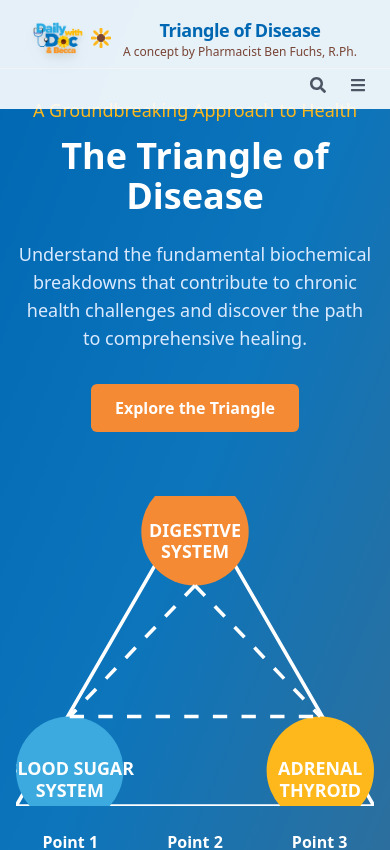
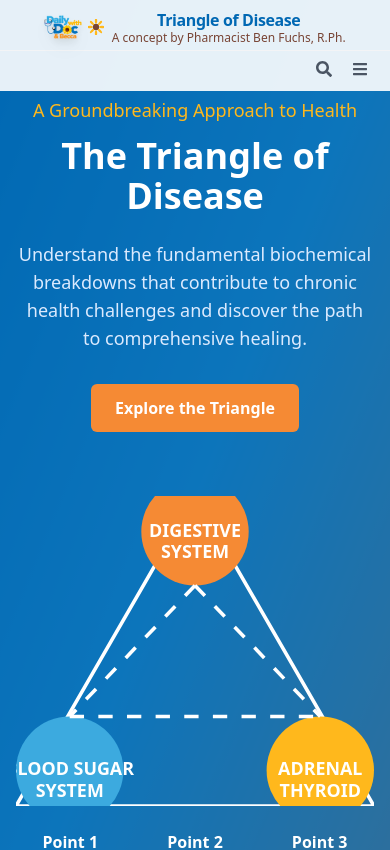
Before and after one commit to CoachAJ/Triangle-of-Disease, a React (Vite) app: page / in a window 390 px wide. Shown: the top 850 px of the page. Built offline with nearby package versions, Linux system fonts and the light colour scheme.

Commit message:
Significantly reduce header height - smaller logo, fonts, padding to prevent content cutoff

```diff
--- a/src/components/Header.tsx
+++ b/src/components/Header.tsx
@@ -49,19 +49,19 @@ const Header = () => {
   return (
     <header
       className={`fixed w-full z-50 transition-all duration-300 ${
-        isScrolled ? 'bg-white shadow-md py-1' : 'bg-white/90 py-2'
+        isScrolled ? 'bg-white shadow-md py-0.5' : 'bg-white/90 py-1'
       }`}
     >
       {/* Top Row - Logo and Title */}
       <div className="container mx-auto px-4">
-        <Link to="/" className="flex items-center justify-center group py-2">
+        <Link to="/" className="flex items-center justify-center group py-1">
           <img
             src="/logo-header.png"
             alt="Daily with Doc & Becca"
-            className="h-8 md:h-10 drop-shadow-lg transition-transform group-hover:scale-105"
+            className="h-6 md:h-7 drop-shadow-lg transition-transform group-hover:scale-105"
           />
           <svg
-            className="ml-2 w-5 h-5 md:w-6 md:h-6 flex-shrink-0"
+            className="ml-1.5 w-4 h-4 md:w-5 md:h-5 flex-shrink-0"
             viewBox="0 0 40 40"
             fill="none"
             xmlns="http://www.w3.org/2000/svg"
@@ -79,11 +79,11 @@ const Header = () => {
               <ellipse cx="30" cy="30" rx="3" ry="7" transform="rotate(-45 30 30)" fill="#FFB81C" />
             </g>
           </svg>
-          <div className="ml-3 text-center">
-            <span className="block font-proxima text-health-blue text-lg md:text-xl font-extrabold tracking-tight">
+          <div className="ml-2 text-center">
+            <span className="block font-proxima text-health-blue text-base md:text-lg font-extrabold tracking-tight">
               Triangle of Disease
             </span>
-            <span className="text-xs text-hot-chocolate block">
+            <span className="text-xs text-hot-chocolate block -mt-0.5">
               A concept by Pharmacist Ben Fuchs, R.Ph.
             </span>
           </div>
@@ -92,9 +92,9 @@ const Header = () => {
 
       {/* Bottom Row - Navigation */}
       <div className="border-t border-gray-100">
-        <div className="container mx-auto px-4 flex justify-between items-center">
+        <div className="container mx-auto px-4 flex justify-between items-center py-1">
           {/* Desktop Navigation */}
-          <nav className="hidden lg:flex items-center justify-center w-full space-x-6">
+          <nav className="hidden lg:flex items-center justify-center w-full space-x-4">
             <NavLink to="/" end className={navLinkClasses}>
               Home
             </NavLink>
@@ -124,7 +124,7 @@ const Header = () => {
             </NavLink>
             <button
               onClick={toggleSearch}
-              className="ml-4 p-2 text-gray-600 hover:text-health-blue transition-colors"
+              className="ml-3 p-1.5 text-gray-600 hover:text-health-blue transition-colors"
               aria-label="Search"
             >
               <FaSearch />
@@ -135,14 +135,14 @@ const Header = () => {
           <div className="flex items-center lg:hidden ml-auto">
             <button
               onClick={toggleSearch}
-              className="p-2 mr-2 text-gray-600 hover:text-health-blue transition-colors"
+              className="p-1.5 mr-2 text-gray-600 hover:text-health-blue transition-colors"
               aria-label="Search"
             >
               <FaSearch />
             </button>
             <button
               onClick={toggleMenu}
-              className="p-2 text-gray-600 hover:text-health-blue transition-colors"
+              className="p-1.5 text-gray-600 hover:text-health-blue transition-colors"
               aria-label={isMenuOpen ? 'Close Menu' : 'Open Menu'}
             >
               {isMenuOpen ? <FaTimes /> : <FaBars />}
```
